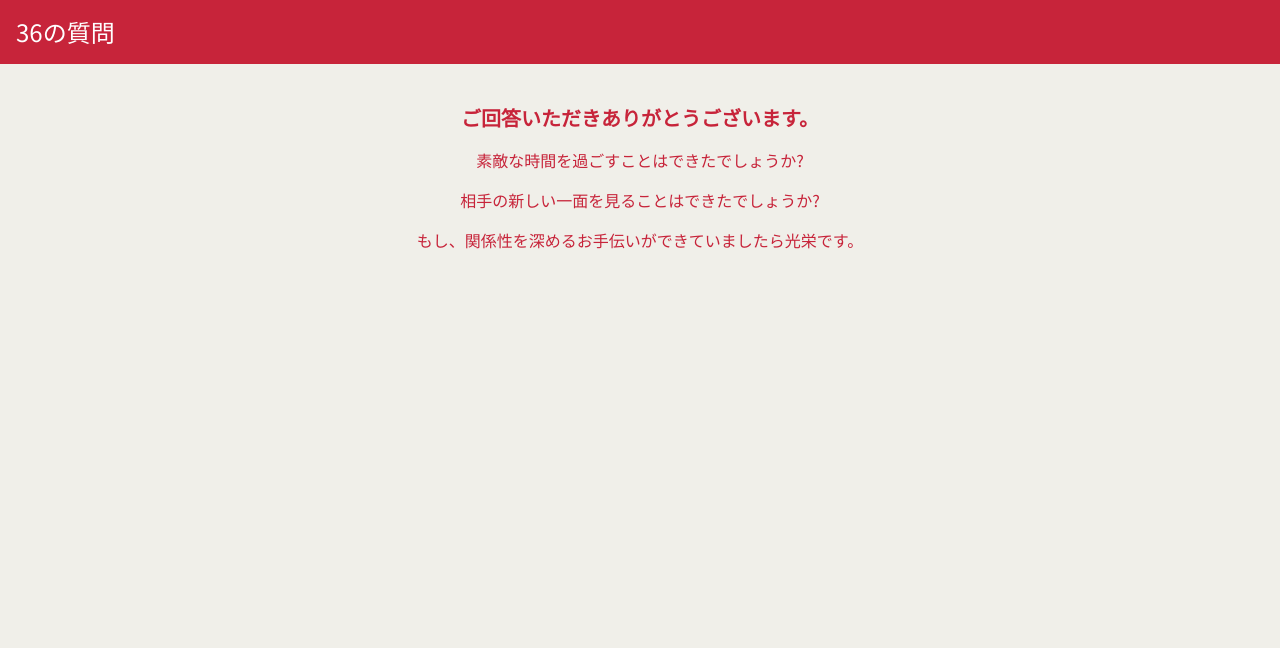
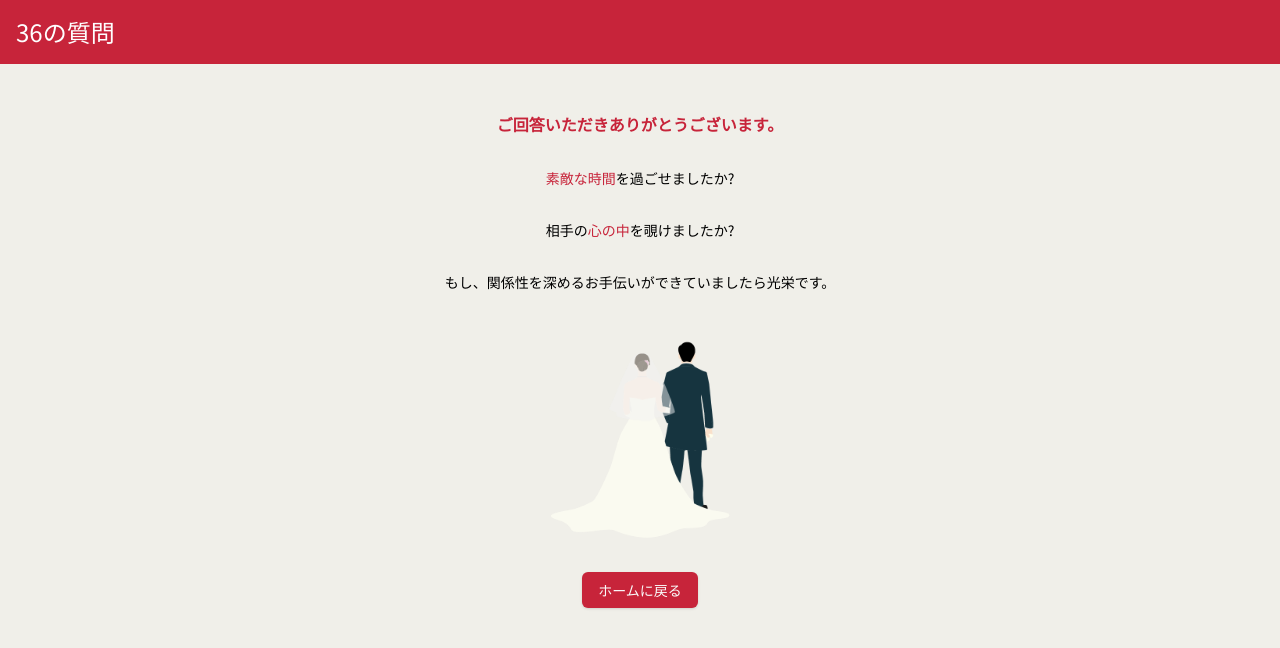
Before and after one commit to kimukimuyuya/36-questions, a Next.js app in the folder my-app/: page /thanks in a window 1280 px wide. Shown: the top 648 px of the page. Built offline with nearby package versions, Linux system fonts and the light colour scheme.

Commit message:
feat: :art: thanksページのUIを修正

```diff
--- a/my-app/src/pages/thanks/index.tsx
+++ b/my-app/src/pages/thanks/index.tsx
@@ -1,24 +1,36 @@
 import Header from '../../components/Header';
+import Image from 'next/image';
+import { Button } from '@/components/ui/button';
+import router from 'next/router';
 
 const Thanks = () => {
   return (
     <div className='min-h-screen bg-bgColor'>
       <Header />
-      <main className='flex flex-col items-center justify-center py-10 text-baseColor'>
-        <div className='text-center space-y-4'>
-          <p className='text-xl font-semibold'>
+      <main className='flex flex-col items-center py-12 justify-center'>
+        <div className='text-center space-y-8 mx-8 mb-12'>
+          <p className='text-md font-semibold text-baseColor'>
             ご回答いただきありがとうございます。
           </p>
-          <p className='text-md'>
-            素敵な時間を過ごすことはできたでしょうか?
+          <p className='text-sm'>
+            <span className='text-baseColor'>素敵な時間</span>を過ごせましたか?
           </p>
-          <p className='text-md'>
-            相手の新しい一面を見ることはできたでしょうか?
+          <p className='text-sm'>
+            相手の<span className='text-baseColor'>心の中</span>を覗けましたか?
           </p>
-          <p className='text-md'>
+          <p className='text-sm space-y-6'>
             もし、関係性を深めるお手伝いができていましたら光栄です。
           </p>
         </div>
+        <Image
+          src='/newlywed.png'
+          alt='新郎'
+          width={200}
+          height={200}
+        />
+        <Button className='mt-8 bg-baseColor hover:bg-baseColor' onClick={() => router.push('/')}>
+          ホームに戻る
+        </Button>
       </main>
     </div>
   );
```
